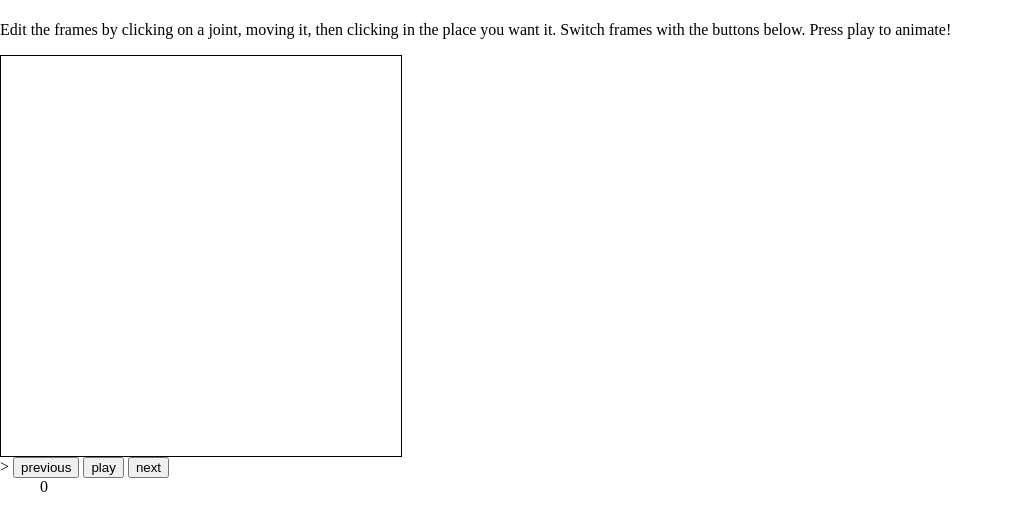
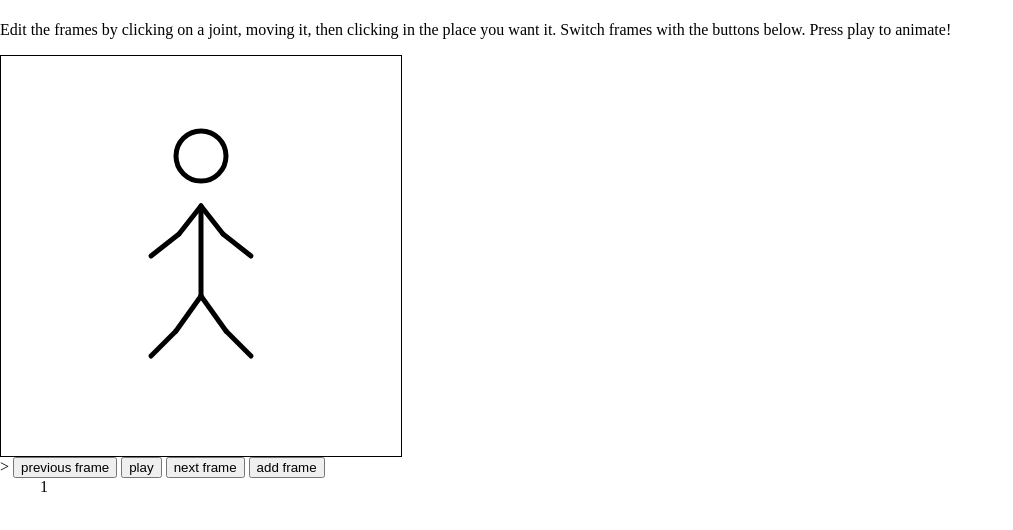
Before and after one commit to castheghost/IA, a plain HTML site: page index.html in a window 1280 px wide. Shown: the whole page, without its empty margins (0-1013 px from the left). Drawn offline with Linux system fonts and the light colour scheme; files that its build step writes are made by us from their sources.

Commit message:
separate add frame button

```diff
--- a/index.html
+++ b/index.html
@@ -3,7 +3,7 @@
   <head>
     <meta charset="UTF-8">
     <meta name="viewport" content="width=device-width, initial-scale=1.0">
-    <link rel="stylesheet" href="src/style.css">
+    <link rel="stylesheet" href="style.css">
   </head>
   <body>
     <h1 id="header"></h1>
@@ -11,10 +11,11 @@
     Edit the frames by clicking on a joint, moving it, then clicking in the place you want it. Switch frames with the buttons below. Press play to animate!
     </p>
     <canvas id="myCanvas" width="400" height="400" style="border: 1pt solid black" onmousedown="mouseDown()"></canvas>>
-    <button type="button" id="backBtn" onclick="back()">previous</button>
+    <button type="button" id="backBtn" onclick="back()">previous frame</button>
     <button type="button" id="playBtn" onclick="play()">play</button>
-    <button type="button" id="forwardBtn" onclick="forward()">next</button>
-    <dd id="frameNumDisplay">0</dd>
-    <script src="src/script.js"></script>
+    <button type="button" id="forwardBtn" onclick="forward()">next frame</button>
+    <button type="button" id="addBtn" onclick="add()">add frame</button>
+    <dd id="frameNumDisplay">1</dd>
+    <script src="script.js"></script>
   </body>
 </html>
```
